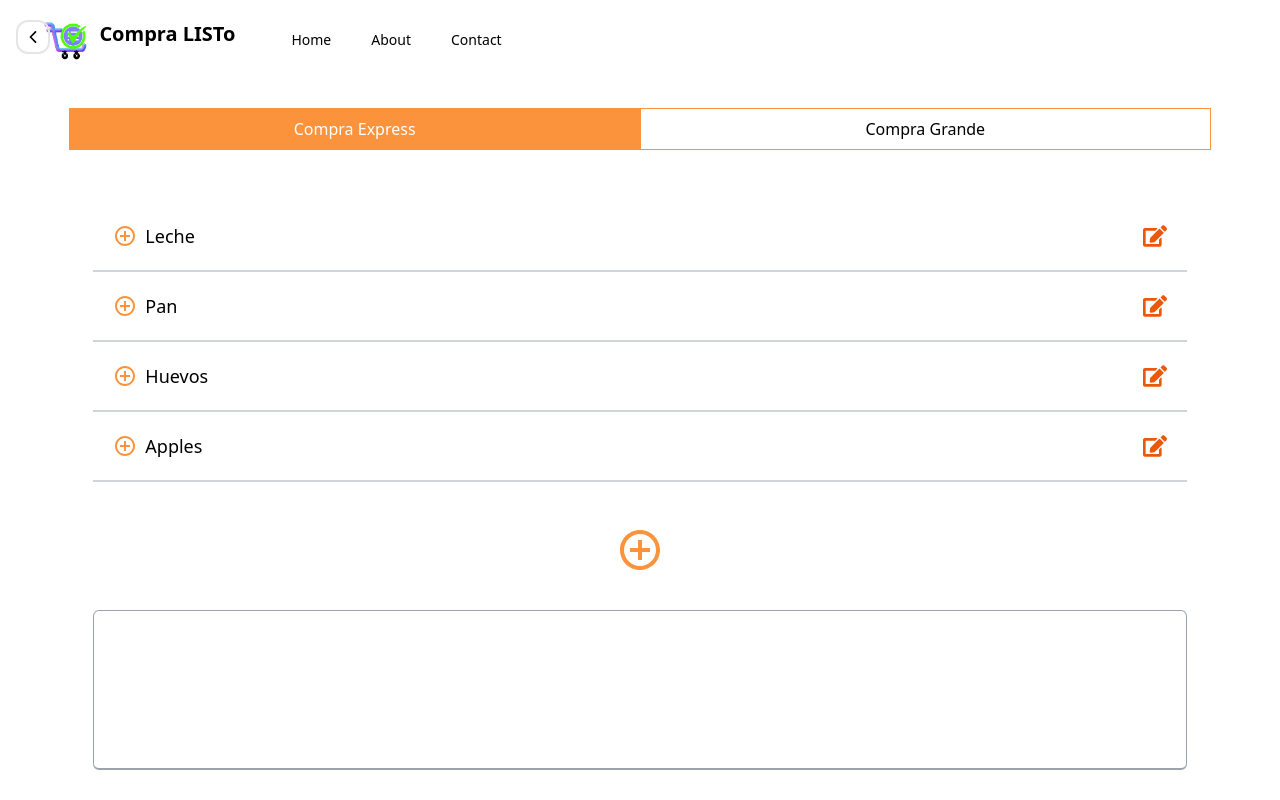
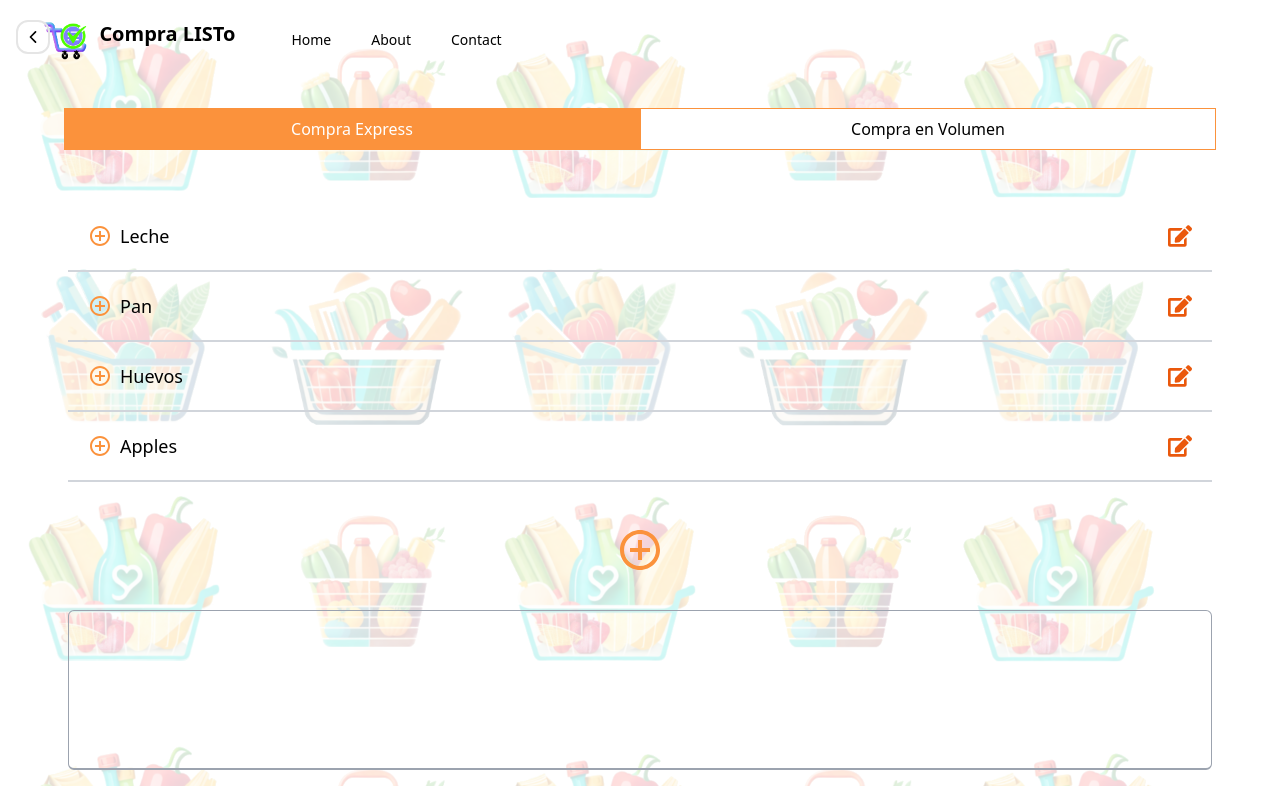
Before and after one commit to No-Country/s7-11-t-javareact, a React (Vite) app in the folder client/: page /list in a window 1280 px wide. Built offline with nearby package versions, Linux system fonts and the light colour scheme; a web font is replaced by a local one.

Commit message:
feat(ListPage):ADD ListPage bg

```diff
--- a/client/src/pages/ListPage/index.jsx
+++ b/client/src/pages/ListPage/index.jsx
@@ -14,14 +14,16 @@ const ListPage = () => {
   };
 
   return (
-    <>
-      <NavBar />
-      <GoBack />
-      <main className="w-11/12 max-w-7xl mx-auto p-4">
+    <main className="lg:bg-contain bg-[url('../../assets/images/mainBg.png')]">
+      <div className="bg-white bg-opacity-80">
+        <NavBar />
+        <GoBack />
+      </div>
+      <div className="p-4 lg:px-11 bg-white bg-opacity-80">
         <div
           role="tablist"
           aria-label="List types Tabs"
-          className="grid grid-cols-[repeat(auto-fit,minmax(min(100%,15rem),1fr))] py-5"
+          className="grid grid-cols-[repeat(auto-fit,minmax(min(100%,15rem),1fr))] py-5 lg:px-5"
         >
           <TabButton
             keyName={EXPRESS_TAB_NAME}
@@ -35,7 +37,7 @@ const ListPage = () => {
             changeActiveTab={changeActiveTab}
             activeTab={activeTab}
           >
-            Compra Grande
+            Compra en Volumen
           </TabButton>
         </div>
 
@@ -43,8 +45,8 @@ const ListPage = () => {
           {activeTab === EXPRESS_TAB_NAME && <ExpressBuyTab />}
           {activeTab === BIG_TAB_NAME && <BigBuyTab />}
         </div>
-      </main>
-    </>
+      </div>
+    </main>
   );
 };
 
@@ -57,8 +59,8 @@ function TabButton({ keyName, children, changeActiveTab, activeTab }) {
         activeTab === keyName
           ? "bg-primary text-white border border-primary"
           : "bg-white text-black border border-primary "
-        }
-              py-2 px-4 font-medium flex justify-center items-center w-168 h-29 text-smv`}
+      }
+              py-2 px-[6%] lg:px-[20%] font-medium flex justify-center items-center w-168 h-29 text-smv`}
       onClick={() => changeActiveTab(keyName)}
     >
       {children}
```
